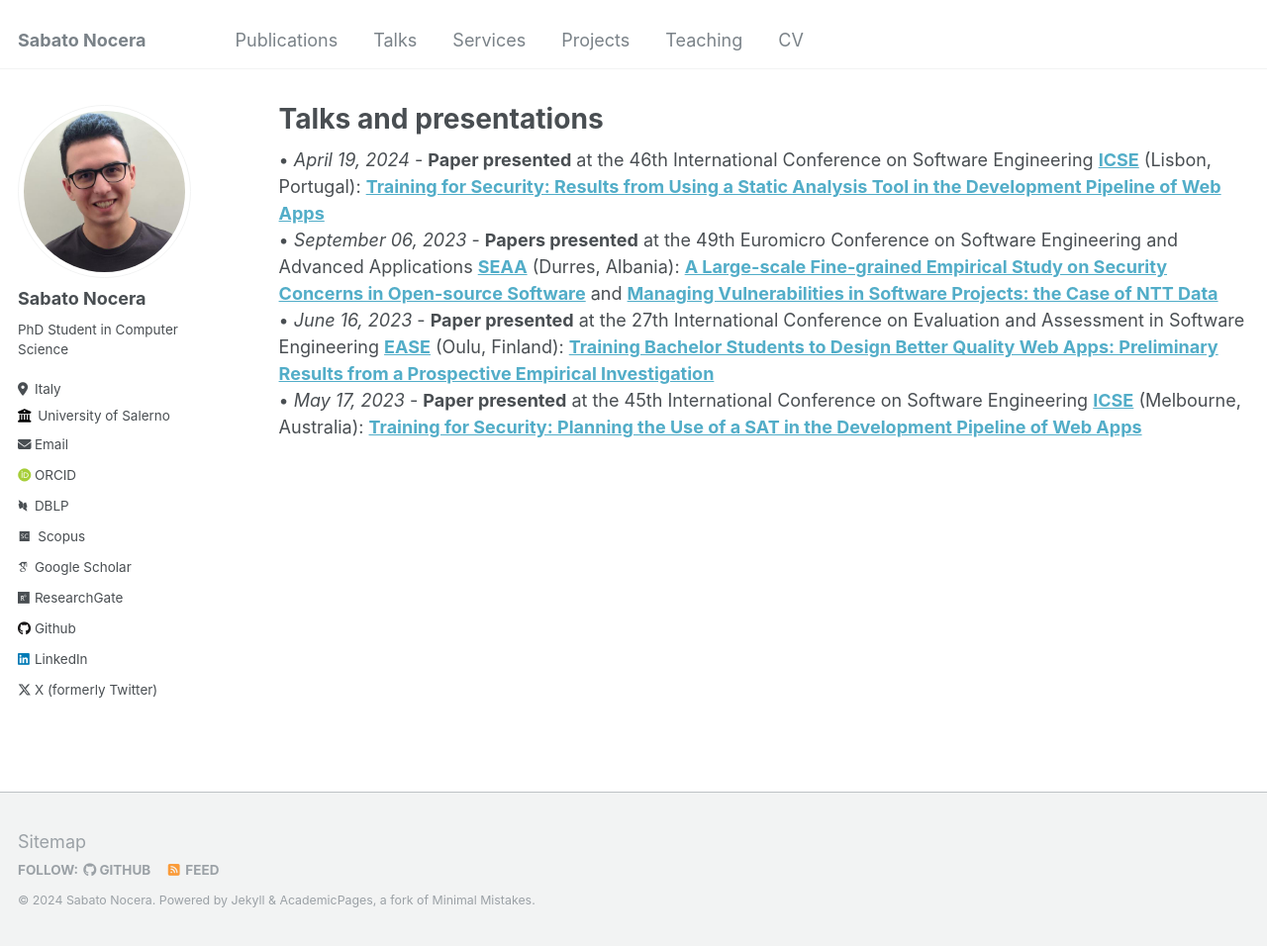
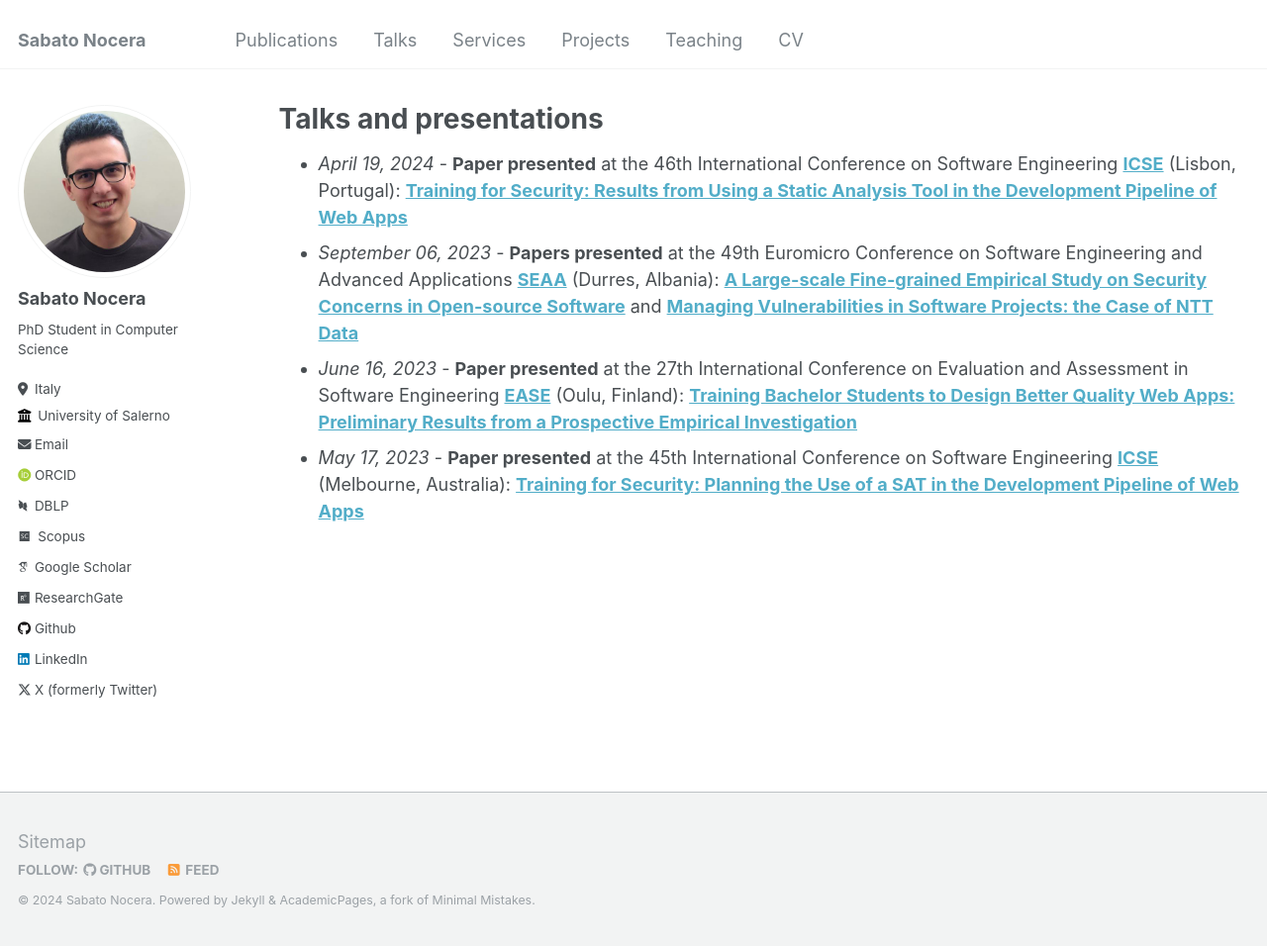
Before and after one commit to sabato-nocera/sabato-nocera.github.io, a Jekyll site: the page built from _pages/talks.html, in a window 1280 px wide and 956 px high. Shown: the whole window at 99% size. Built offline with Jekyll 4.4.1, drawn with Linux system fonts in a browser that asks for light colours; some web fonts are replaced.

Commit message:
Update talks.html

```diff
--- a/_pages/talks.html
+++ b/_pages/talks.html
@@ -15,7 +15,17 @@ author_profile: true
   {% include archive-single-talk.html %}
 {% endfor %} -->
 
-• <i>April 19, 2024</i> - <b>Paper presented</b> at the 46th International Conference on Software Engineering <b><a href="https://conf.researchr.org/home/icse-2024">ICSE</a></b> (Lisbon, Portugal): <b><a href="https://doi.org/10.1145/3639474.3640073">Training for Security: Results from Using a Static Analysis Tool in the Development Pipeline of Web Apps</a></b> <br/>
-• <i>September 06, 2023</i> - <b>Papers presented</b> at the 49th Euromicro Conference on Software Engineering and Advanced Applications <b><a href="https://dsd-seaa2023.com/seaa/">SEAA</a></b> (Durres, Albania): <b><a href="https://doi.org/10.1109/SEAA60479.2023.00069">A Large-scale Fine-grained Empirical Study on Security Concerns in Open-source Software</a></b> and <b><a href="https://doi.org/10.1109/SEAA60479.2023.00046">Managing Vulnerabilities in Software Projects: the Case of NTT Data</a></b> <br/>
-• <i>June 16, 2023</i> - <b>Paper presented</b> at the 27th International Conference on Evaluation and Assessment in Software Engineering <b><a href="https://conf.researchr.org/home/ease-2023">EASE</a></b> (Oulu, Finland): <b><a href="https://doi.org/10.1145/3593434.3593957">Training Bachelor Students to Design Better Quality Web Apps: Preliminary Results from a Prospective Empirical Investigation</a></b><br/>
-• <i>May 17, 2023</i> - <b>Paper presented</b> at the 45th International Conference on Software Engineering <b><a href="https://conf.researchr.org/home/icse-2023">ICSE</a></b> (Melbourne, Australia): <b><a href="https://doi.org/10.1109/ICSE-SEET58685.2023.00010">Training for Security: Planning the Use of a SAT in the Development Pipeline of Web Apps</a></b><br/>
+<ul>
+  <li>
+    <i>April 19, 2024</i> - <b>Paper presented</b> at the 46th International Conference on Software Engineering <b><a href="https://conf.researchr.org/home/icse-2024">ICSE</a></b> (Lisbon, Portugal): <b><a href="https://doi.org/10.1145/3639474.3640073">Training for Security: Results from Using a Static Analysis Tool in the Development Pipeline of Web Apps</a></b>
+  </li>
+  <li>
+    <i>September 06, 2023</i> - <b>Papers presented</b> at the 49th Euromicro Conference on Software Engineering and Advanced Applications <b><a href="https://dsd-seaa2023.com/seaa/">SEAA</a></b> (Durres, Albania): <b><a href="https://doi.org/10.1109/SEAA60479.2023.00069">A Large-scale Fine-grained Empirical Study on Security Concerns in Open-source Software</a></b> and <b><a href="https://doi.org/10.1109/SEAA60479.2023.00046">Managing Vulnerabilities in Software Projects: the Case of NTT Data</a></b>
+  </li>
+  <li>
+    <i>June 16, 2023</i> - <b>Paper presented</b> at the 27th International Conference on Evaluation and Assessment in Software Engineering <b><a href="https://conf.researchr.org/home/ease-2023">EASE</a></b> (Oulu, Finland): <b><a href="https://doi.org/10.1145/3593434.3593957">Training Bachelor Students to Design Better Quality Web Apps: Preliminary Results from a Prospective Empirical Investigation</a></b>
+  </li>
+  <li>
+    <i>May 17, 2023</i> - <b>Paper presented</b> at the 45th International Conference on Software Engineering <b><a href="https://conf.researchr.org/home/icse-2023">ICSE</a></b> (Melbourne, Australia): <b><a href="https://doi.org/10.1109/ICSE-SEET58685.2023.00010">Training for Security: Planning the Use of a SAT in the Development Pipeline of Web Apps</a></b>
+  </li>
+</ul>
```
